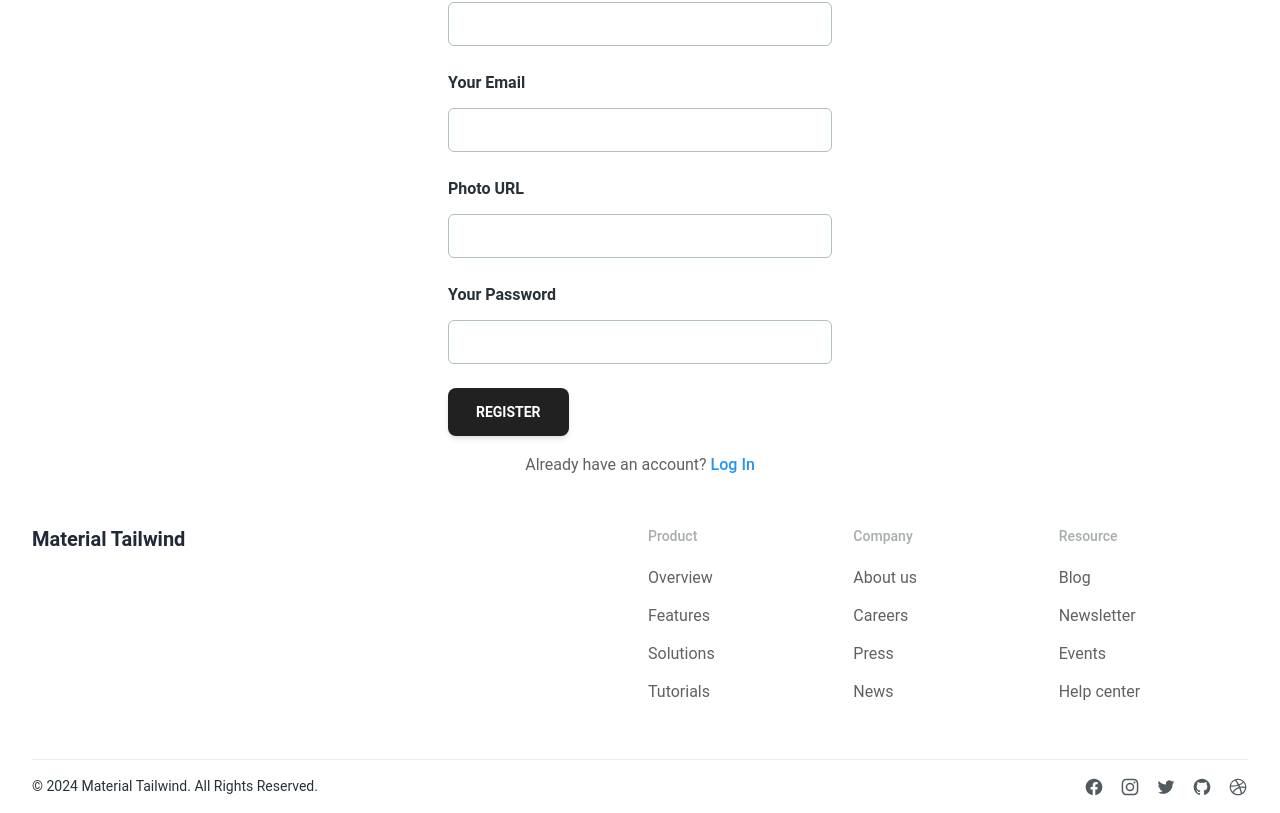
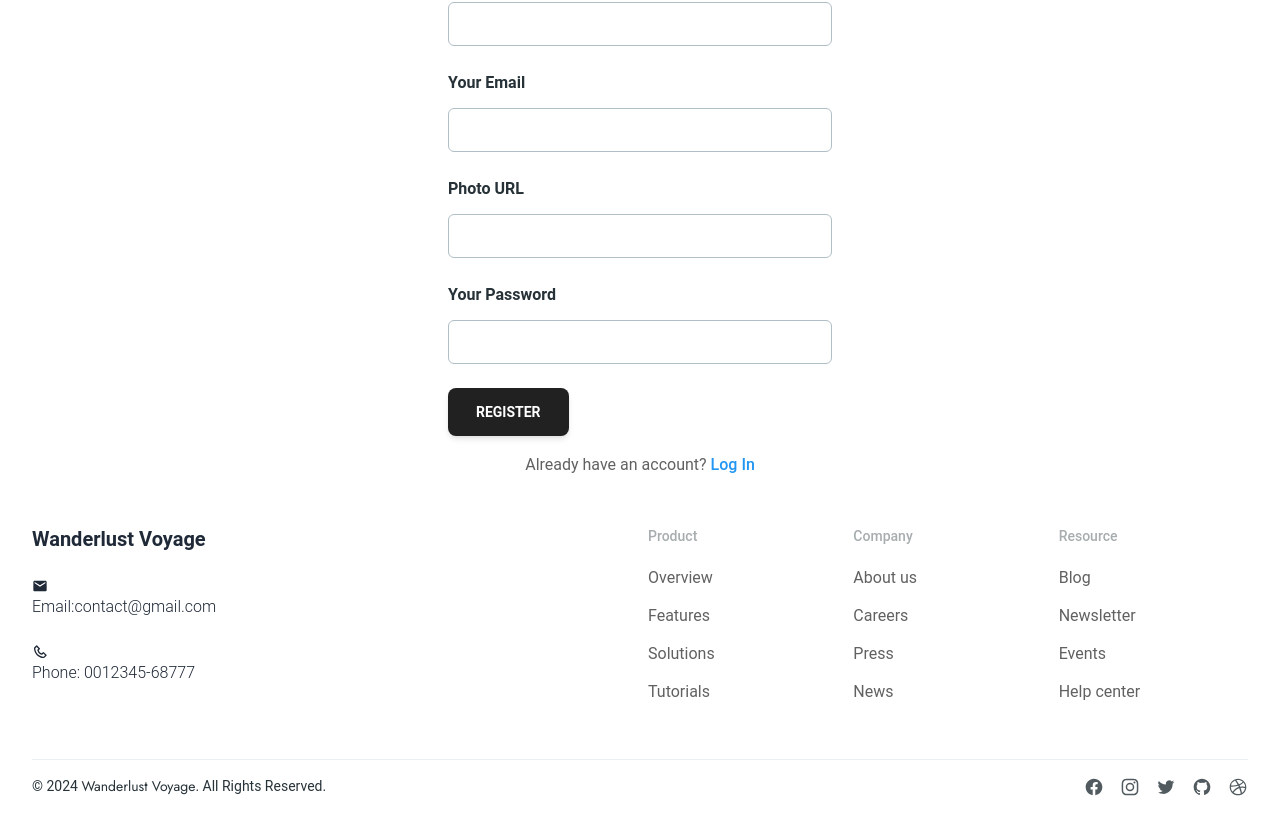
Before and after one commit to SakhawatHossen-coder/Wanderlust-Voyage-YourTouristPartner, a React (Vite) app: page /register in a window 1280 px wide. Shown: the part 267-1080 px from the top of the page. Built offline with nearby package versions, Linux system fonts and the light colour scheme; no server answers.

Commit message:
some components updated

```diff
--- a/src/components/Faq.jsx
+++ b/src/components/Faq.jsx
@@ -5,10 +5,10 @@ const Faq = () => {
     <div>
       <section className="bg-[#5074a8] dark:bg-gray-100 text-gray-100 dark:text-gray-800 rounded-lg">
         <div className="container flex flex-col justify-center px-4 py-8 mx-auto md:p-8">
-          <h2 className="text-2xl font-semibold sm:text-4xl">
+          <h2 className="text-2xl font-semibold sm:text-4xl pop">
             Europe 101: FAQs for Your European Adventure
           </h2>
-          <p className="mt-4 mb-8 text-[#0e1b1bef] dark:text-gray-600">
+          <p className="mt-4 mb-8 text-[#0e1b1bef] dark:text-gray-600 pop">
             Unveiling the magic of Europe! Explore iconic landmarks,
             breathtaking landscapes, and hidden gems. Discover the perfect
             European adventure for you - cultural capitals, charming towns, and
@@ -16,11 +16,11 @@ const Faq = () => {
           </p>
           <div className="space-y-4">
             <details className="w-full border rounded-lg">
-              <summary className="px-4 py-6 focus:outline-none focus-visible:ring-violet-400 focus-visible:dark:ring-violet-600">
+              <summary className="px-4 pop py-6 focus:outline-none focus-visible:ring-violet-400 focus-visible:dark:ring-violet-600">
                 Q: What are some of the most popular tourist destinations in
                 Europe?
               </summary>
-              <p className="px-4 py-6 pt-0 ml-4 -mt-4 text-[#0e1b1bef] dark:text-gray-600">
+              <p className="px-4 pop py-6 pt-0 ml-4 -mt-4 text-[#0e1b1bef] dark:text-gray-600">
                 A: Europe boasts a vast array of popular destinations, catering
                 to diverse interests. Here are a few highlights: Art and
                 Culture: Paris (France), Rome (Italy), Florence (Italy),
@@ -32,11 +32,11 @@ const Faq = () => {
                 Islands (Greece), French Riviera (France), Algarve (Portugal)
               </p>
             </details>
-            <details className="w-full border rounded-lg">
+            <details className="w-full border rounded-lg pop">
               <summary className="px-4 py-6 focus:outline-none focus-visible:ring-violet-400 focus-visible:dark:ring-violet-600">
                 Q: What is the best time to visit Europe?
               </summary>
-              <p className="px-4 py-6 pt-0 ml-4 -mt-4 text-[#0e1b1bef] dark:text-gray-600">
+              <p className="px-4 py-6 pop pt-0 ml-4 -mt-4 text-[#0e1b1bef] dark:text-gray-600">
                 A: The ideal time depends on your preferences. Spring
                 (April-May) and fall (September-October) offer pleasant
                 temperatures and fewer crowds. Summer (June-August) is peak
@@ -46,10 +46,10 @@ const Faq = () => {
               </p>
             </details>
             <details className="w-full border rounded-lg">
-              <summary className="px-4 py-6 focus:outline-none focus-visible:ring-violet-400 focus-visible:dark:ring-violet-600">
+              <summary className="px-4 pop py-6 focus:outline-none focus-visible:ring-violet-400 focus-visible:dark:ring-violet-600">
                 Q: What currency is used in Europe?
               </summary>
-              <p className="px-4 py-6 pt-0 ml-4 -mt-4 text-[#0e1b1bef] dark:text-gray-600">
+              <p className="px-4 py-6 pop pt-0 ml-4 -mt-4 text-[#0e1b1bef] dark:text-gray-600">
                 A: The Euro (€) is the official currency in many European
                 countries. However, some countries like the United Kingdom
                 (Pound Sterling) and Switzerland (Swiss Franc) have their own
--- a/src/components/Footer.jsx
+++ b/src/components/Footer.jsx
@@ -1,5 +1,7 @@
 import React from "react";
 import { Typography } from "@material-tailwind/react";
+import { MdMail } from "react-icons/md";
+import { BiPhone } from "react-icons/bi";
 
 const LINKS = [
   {
@@ -23,9 +25,21 @@ const Footer = () => {
     <footer className="relative w-full mt-10">
       <div className="mx-auto w-full max-w-7xl px-8">
         <div className="grid grid-cols-1 justify-between gap-4 md:grid-cols-2">
-          <Typography variant="h5" className="mb-6">
-            Material Tailwind
+          <Typography variant="h5" className="mb-6 jost">
+            Wanderlust Voyage
+            <Typography variant="paragraph" className="my-6 pop">
+              <span>
+                <MdMail/>
+              </span>
+              Email:contact@gmail.com
+            </Typography>
+            <Typography>
+              <BiPhone/>
+              Phone:
+            0012345-68777
+            </Typography>
           </Typography>
+
           <div className="grid grid-cols-3 justify-between gap-4">
             {LINKS.map(({ title, items }) => (
               <ul key={title}>
@@ -42,7 +56,7 @@ const Footer = () => {
                       as="a"
                       href="#"
                       color="gray"
-                      className="py-1.5 font-normal transition-colors hover:text-blue-gray-900"
+                      className="py-1.5 pop font-normal transition-colors hover:text-blue-gray-900"
                     >
                       {link}
                     </Typography>
@@ -58,8 +72,10 @@ const Footer = () => {
             className="mb-4 text-center font-normal text-blue-gray-900 md:mb-0"
           >
             &copy; {currentYear}{" "}
-            <a href="https://material-tailwind.com/">Material Tailwind</a>. All
-            Rights Reserved.
+            <a href="/" className="jost">
+              Wanderlust Voyage
+            </a>
+            . All Rights Reserved.
           </Typography>
           <div className="flex gap-4 text-blue-gray-900 sm:justify-center">
             <Typography
--- a/src/components/Newsletter.jsx
+++ b/src/components/Newsletter.jsx
@@ -12,8 +12,8 @@ const Newsletter = () => {
         <div className="hero-content flex-col lg:flex-row-reverse">
           <img src={newsletter} className="max-w-sm rounded-lg shadow-2xl" />
           <div>
-            <h1 className="text-5xl font-bold">Sign Up for Our Newsletter</h1>
-            <p className="py-6">
+            <h1 className="text-5xl font-bold pop">Sign Up for Our Newsletter</h1>
+            <p className="py-6 pop font-normal">
               Dreaming of a European adventure? Look no further! We're whisking
               you away on a journey through some of the continent's most
               captivating destinations. From the historic charm of Rome to the
--- a/src/pages/Home.jsx
+++ b/src/pages/Home.jsx
@@ -10,7 +10,7 @@ const Home = () => {
   const touristData=useLoaderData()
   return (
     <div>
-      <Slider />
+      {/* <Slider /> */}
       <TouristSpots touristData={touristData}/>
     <Newsletter/>
     <Faq/>
```
